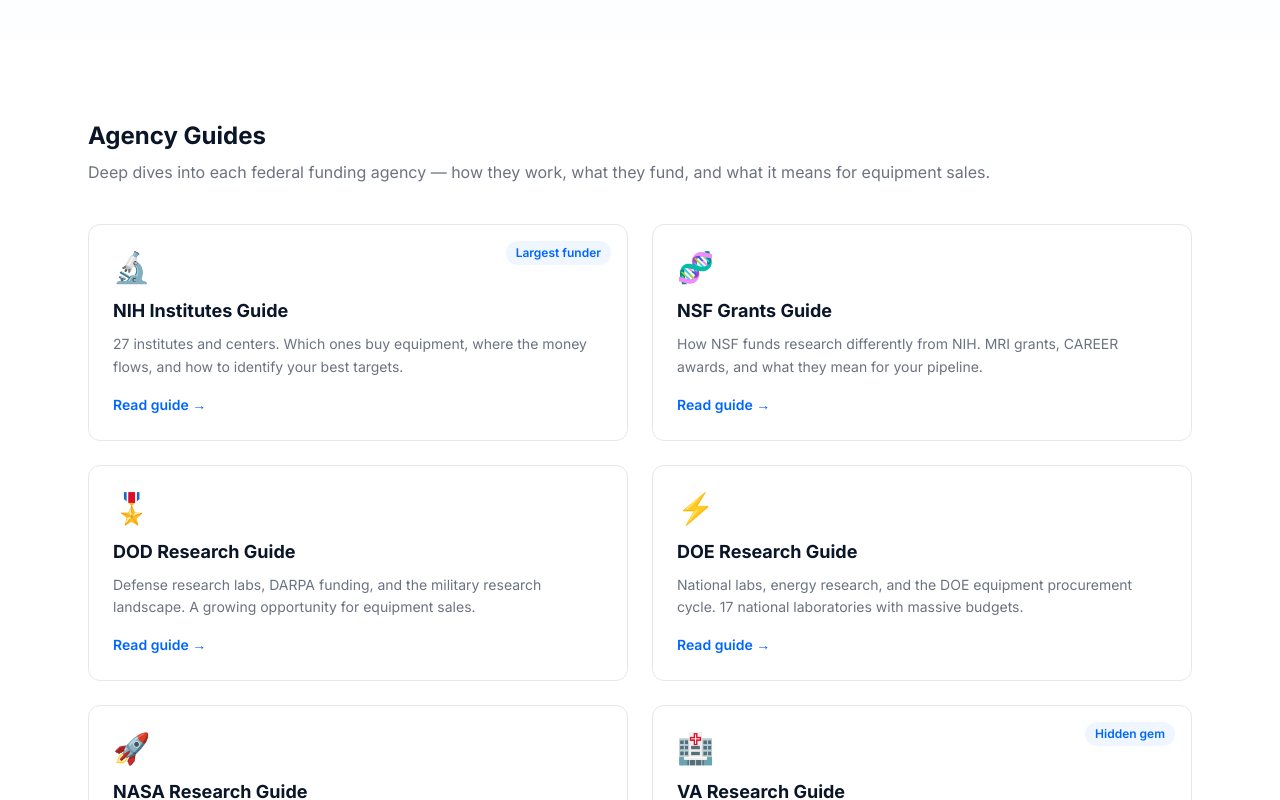
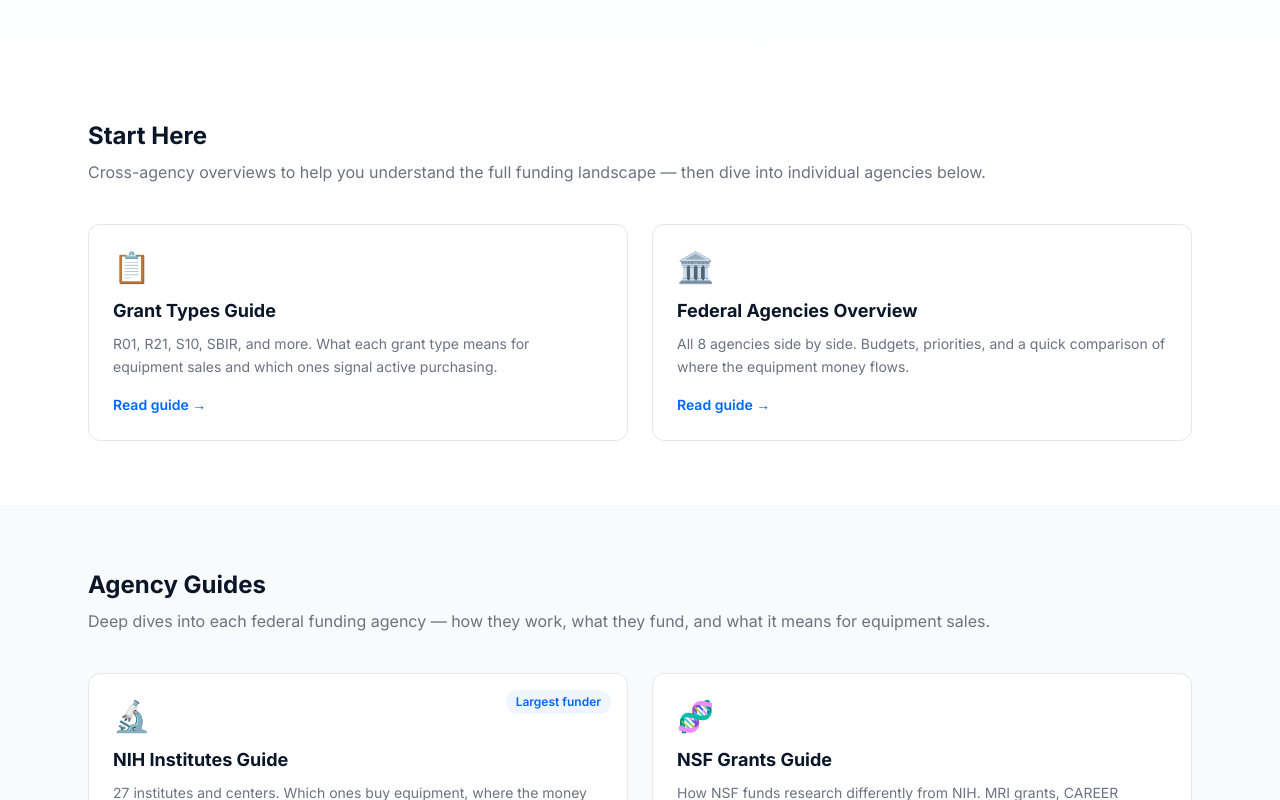
Before and after one commit to lableadmanager-bit/lableadspro-website, a Next.js app: page /guides in a window 1280 px wide. Shown: the part 340-1140 px from the top of the page. Built offline with nearby package versions, Linux system fonts and the light colour scheme.

Commit message:
Guides page: move topic guides above agency guides for better engagement flow

```diff
--- a/src/app/guides/page.tsx
+++ b/src/app/guides/page.tsx
@@ -124,29 +124,24 @@ export default function GuidesPage() {
           </div>
         </section>
 
-        {/* Agency Guides */}
+        {/* Topic Guides — first, these link to agency guides for deeper engagement */}
         <section className="py-16 bg-white">
           <div className="max-w-6xl mx-auto px-6">
             <h2 className="text-2xl font-bold text-[var(--color-dark)] mb-2">
-              Agency Guides
+              Start Here
             </h2>
             <p className="text-[var(--color-gray-500)] mb-10">
-              Deep dives into each federal funding agency — how they work, what
-              they fund, and what it means for equipment sales.
+              Cross-agency overviews to help you understand the full funding
+              landscape — then dive into individual agencies below.
             </p>
 
             <div className="grid md:grid-cols-2 gap-6">
-              {agencyGuides.map((guide) => (
+              {topicGuides.map((guide) => (
                 <Link
                   key={guide.href}
                   href={guide.href}
-                  className="group relative block p-6 rounded-xl border border-gray-200 hover:border-[var(--color-brand)] hover:shadow-lg transition-all"
+                  className="group block p-6 rounded-xl border border-gray-200 hover:border-[var(--color-brand)] hover:shadow-lg transition-all"
                 >
-                  {guide.tag && (
-                    <span className="absolute top-4 right-4 text-xs font-semibold text-[var(--color-brand)] bg-blue-50 px-2.5 py-1 rounded-full">
-                      {guide.tag}
-                    </span>
-                  )}
                   <span className="text-3xl mb-3 block">{guide.emoji}</span>
                   <h3 className="text-lg font-bold text-[var(--color-dark)] group-hover:text-[var(--color-brand)] transition-colors mb-2">
                     {guide.title}
@@ -163,23 +158,29 @@ export default function GuidesPage() {
           </div>
         </section>
 
-        {/* Topic Guides */}
+        {/* Agency Guides */}
         <section className="py-16 bg-gray-50">
           <div className="max-w-6xl mx-auto px-6">
             <h2 className="text-2xl font-bold text-[var(--color-dark)] mb-2">
-              Topic Guides
+              Agency Guides
             </h2>
             <p className="text-[var(--color-gray-500)] mb-10">
-              Cross-agency references to help you understand the funding landscape.
+              Deep dives into each federal funding agency — how they work, what
+              they fund, and what it means for equipment sales.
             </p>
 
             <div className="grid md:grid-cols-2 gap-6">
-              {topicGuides.map((guide) => (
+              {agencyGuides.map((guide) => (
                 <Link
                   key={guide.href}
                   href={guide.href}
-                  className="group block p-6 rounded-xl border border-gray-200 bg-white hover:border-[var(--color-brand)] hover:shadow-lg transition-all"
+                  className="group relative block p-6 rounded-xl border border-gray-200 bg-white hover:border-[var(--color-brand)] hover:shadow-lg transition-all"
                 >
+                  {guide.tag && (
+                    <span className="absolute top-4 right-4 text-xs font-semibold text-[var(--color-brand)] bg-blue-50 px-2.5 py-1 rounded-full">
+                      {guide.tag}
+                    </span>
+                  )}
                   <span className="text-3xl mb-3 block">{guide.emoji}</span>
                   <h3 className="text-lg font-bold text-[var(--color-dark)] group-hover:text-[var(--color-brand)] transition-colors mb-2">
                     {guide.title}
```
